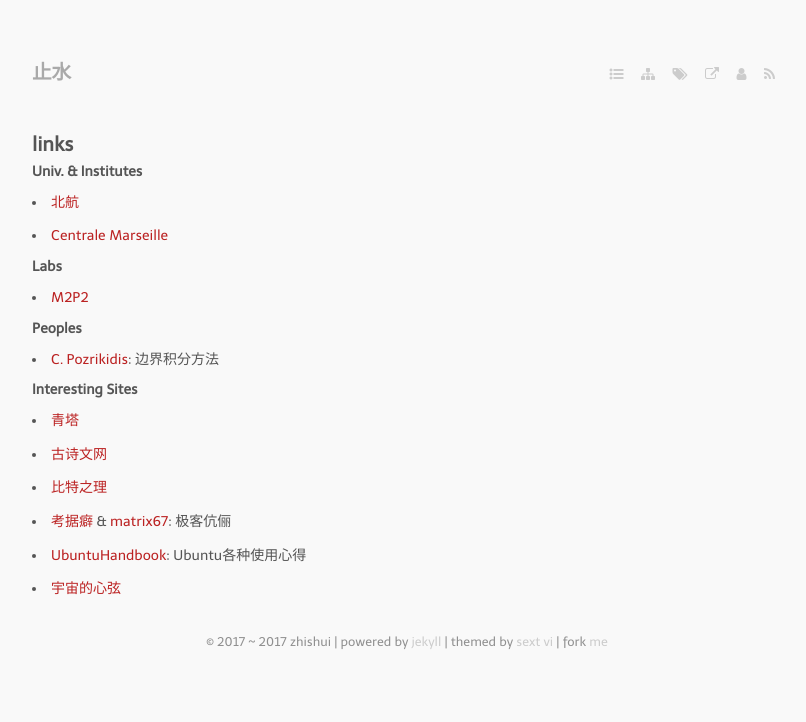
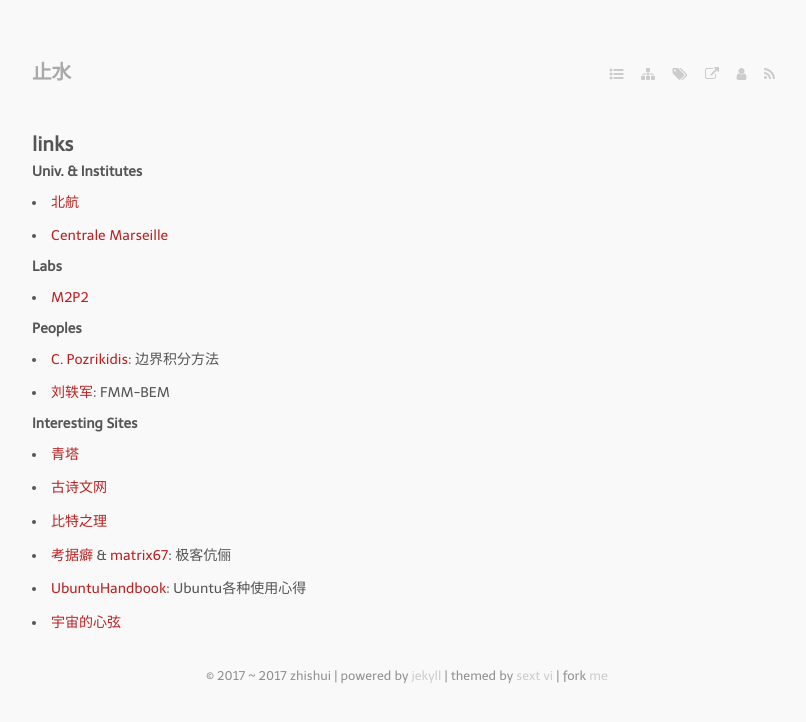
Before and after one commit to bizhishui/bizhishui.github.io, a Jekyll site: the page built from links.md, in a window 1280 px wide. Shown: the top 722 px of the page, without its empty margins (233-1039 px from the left). Built offline with Jekyll 4.4.1, drawn with Linux system fonts in a browser that asks for light colours; nearby versions of some CDN libraries; some web fonts are replaced.

Commit message:
add new link

```diff
--- a/links.md
+++ b/links.md
@@ -14,6 +14,7 @@ layout: page
 
 #### Peoples
 - [C. Pozrikidis](http://dehesa.freeshell.org/): 边界积分方法
+- [刘轶军](http://urbana.mie.uc.edu/yliu/): FMM-BEM
 
 
 #### Interesting Sites
```
